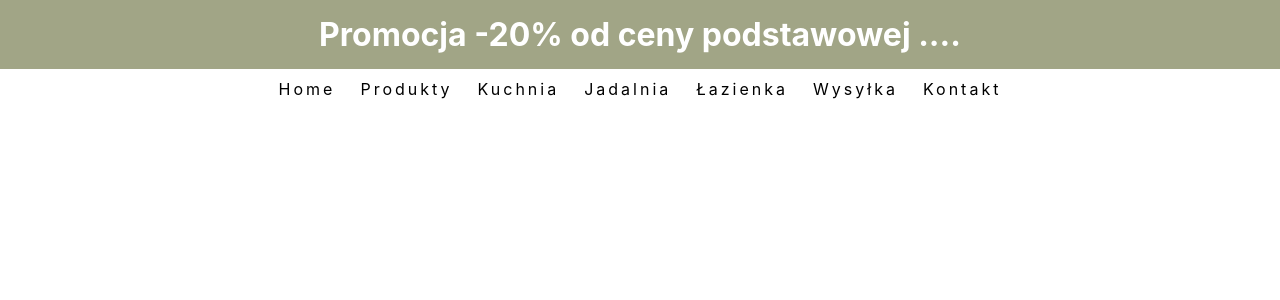
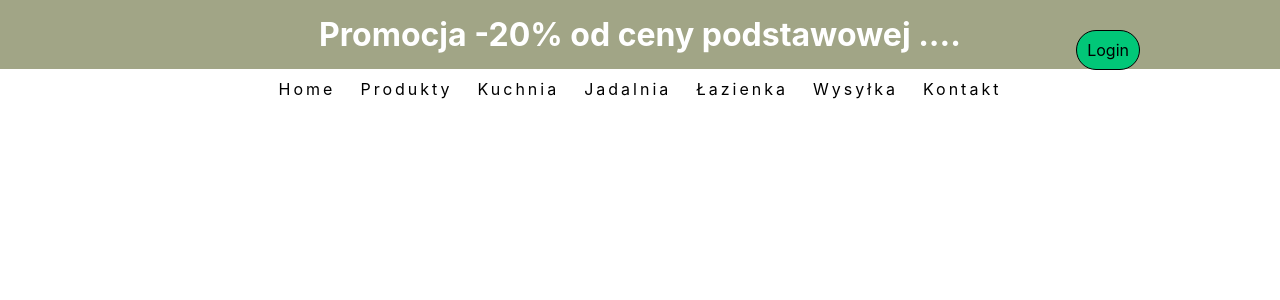
Before and after one commit to marcinoles87/my-app2, a React (Create React App) app: page /porownaj in a window 1280 px wide. Shown: the top 300 px of the page. Built offline with nearby package versions, Linux system fonts and the light colour scheme.

Commit message:
add code

```diff
--- a/src/App.css
+++ b/src/App.css
@@ -77,6 +77,26 @@
   width: 100%;
   height: 200px;
   object-fit: scale-down;
+}
+
+/*login*/
+
+.login-container{
+  display: flex;
+  align-items: center;
+  justify-content: center;
+  position: absolute;
+  top:30px;
+  right: 140px;
+  width: auto;
+  height: 40px;
+  border: 1px solid black;
+  background-color: #01c778;
+  border-radius: 40px;
+}
+
+.login-container div{
+  padding: 10px;
 }
 
 
--- a/src/App.js
+++ b/src/App.js
@@ -17,6 +17,7 @@ import Horeca from './pages/Horeca';
 import ProduktOpis from './pages/ProduktOpis';
 import Porownywarka from './pages/Porownywarka';
 import Porownaj from './pages/Porownaj';
+import Login from './components/Login';
 
 function App() {
 
@@ -61,6 +62,7 @@ function App() {
       </Routes>
 
             <Porownywarka porownaj={porownaj}></Porownywarka>
+            <Login></Login>
 
 
 
--- /dev/null
+++ b/src/components/Login.jsx
@@ -0,0 +1,13 @@
+import React from 'react'
+
+function Login() {
+  return (
+    <div className='login-container'>
+        <div>
+            <p>Login</p>
+        </div>
+    </div>
+  )
+}
+
+export default Login
```
